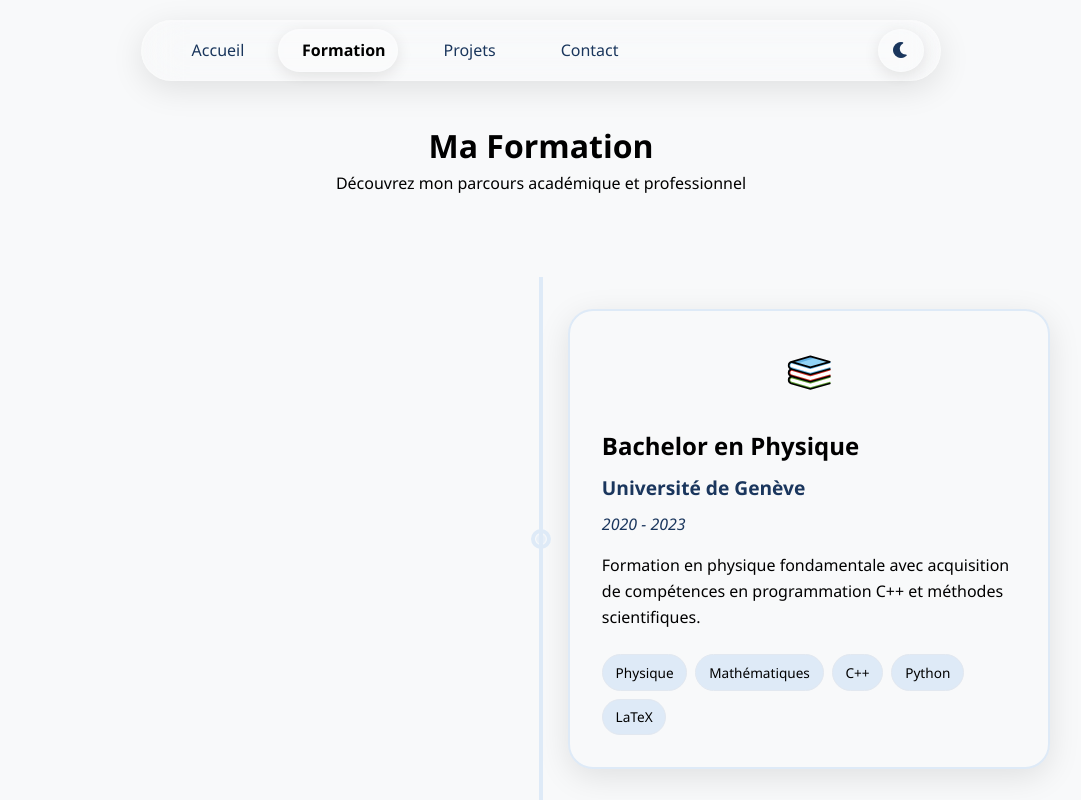
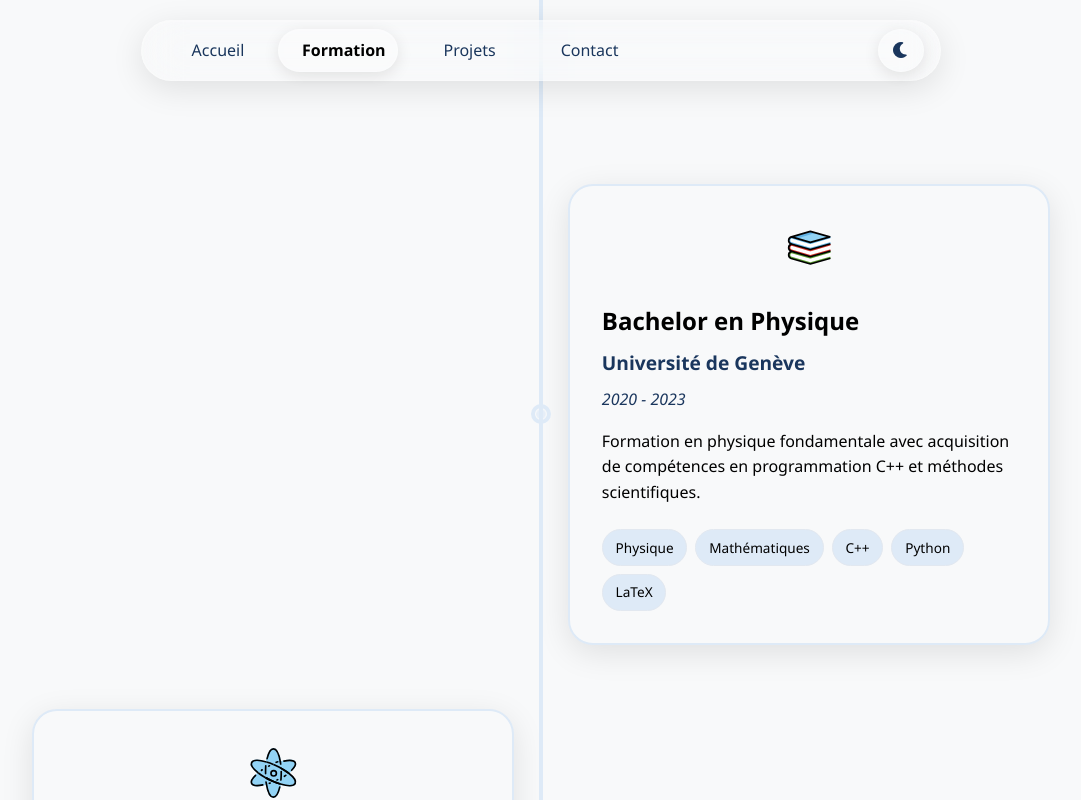
Before and after one commit to mael-sil/site-perso, a Vue app: page /formation in a window 1280 px wide. Shown: the top 800 px of the page, without its empty margins (99-1180 px from the left). Built offline with nearby package versions, Linux system fonts and the light colour scheme; the HTML template or start-up script is replaced by a standard one.

Commit message:
Refactor Formation page layout by removing header elements, adjusting styles for improved structure, and changing route-line position to fixed

```diff
--- a/src/pages/Formation.vue
+++ b/src/pages/Formation.vue
@@ -43,12 +43,7 @@ const formationSteps: FormationStep[] = [
 </script>
 
 <template>
-     <div class="page content-padding formation">
-         <div class="formation-header">
-       <h1>Ma Formation</h1>
-       <p>Découvrez mon parcours académique et professionnel</p>
-     </div>
-
+          <div class="page formation">
          <div class="formation-container">
       <!-- Route verticale avec scroll -->
       <div class="route-container">
@@ -79,27 +74,7 @@ const formationSteps: FormationStep[] = [
   min-height: 100vh;
   position: relative;
   overflow: hidden;
-}
-
-.formation-header {
-  text-align: center;
-  margin-bottom: 3rem;
-  z-index: 10;
-  position: relative;
-}
-
-.parcours-header h1 {
-  color: var(--text-primary);
-  margin-bottom: 1rem;
-  font-size: 2.5rem;
-  font-weight: 700;
-}
-
-.parcours-header p {
-  color: var(--text-secondary);
-  font-size: 1.2rem;
-  max-width: 600px;
-  margin: 0 auto;
+  padding-top: 120px;
 }
 
 .formation-container {
@@ -118,10 +93,10 @@ const formationSteps: FormationStep[] = [
 }
 
 .route-line {
-  position: absolute;
+  position: fixed;
   left: 50%;
   top: 0;
-  bottom: 0;
+  height: 100vh;
   width: 4px;
   background: var(--primary-color);
   transform: translateX(-50%);
@@ -211,6 +186,7 @@ const formationSteps: FormationStep[] = [
 
   .route-line {
     left: 20px;
+    top: 0;
   }
 
   .route-point {
```
